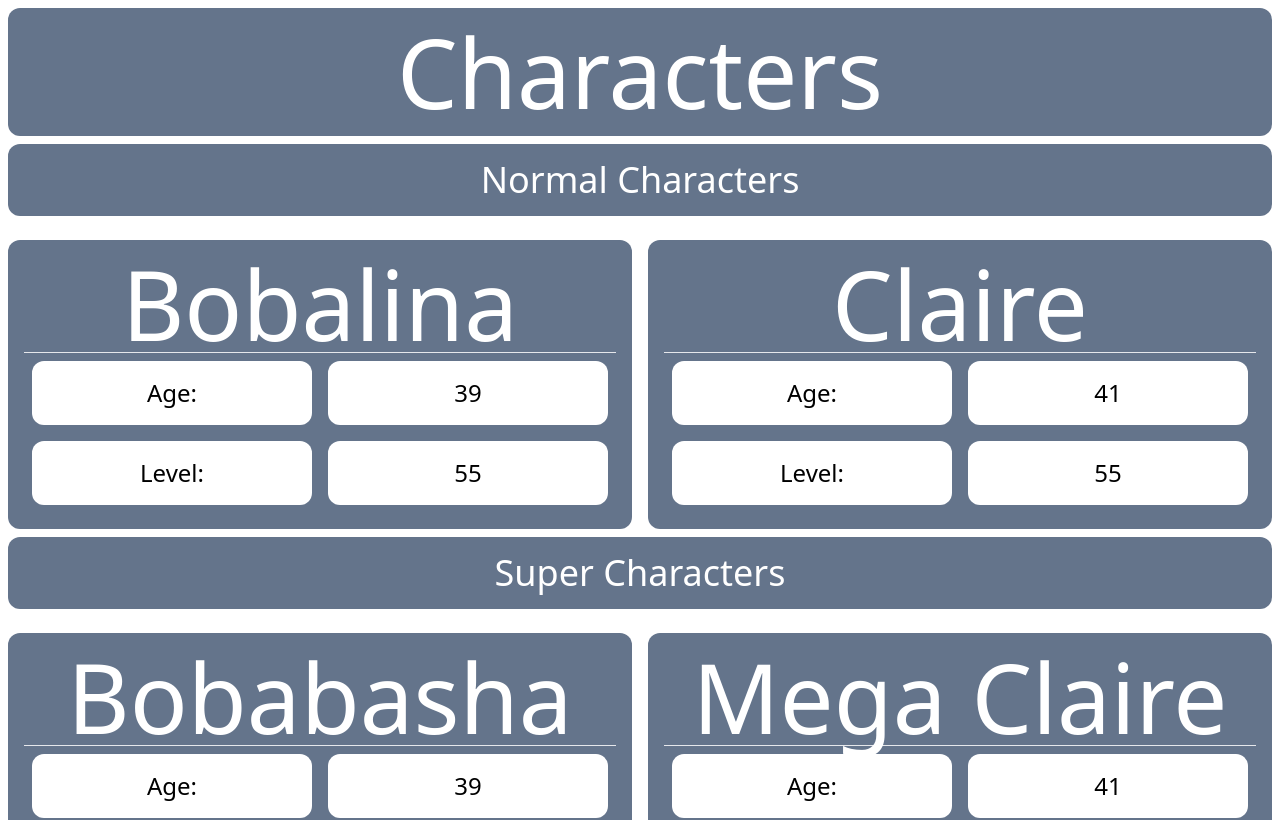
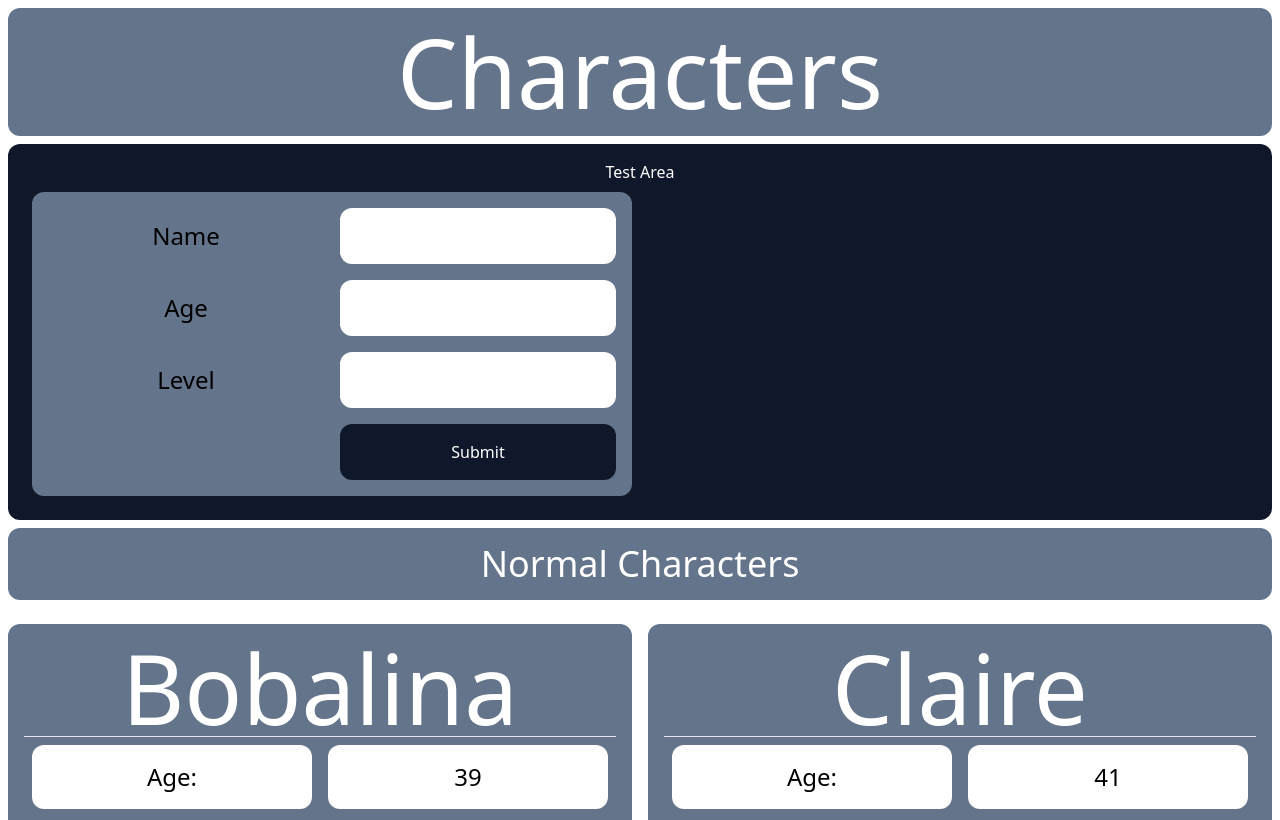
Before and after one commit to SmagicJones/characterVite, a React (Vite) app: page / in a window 1280 px wide. Shown: the top 820 px of the page. Built offline with nearby package versions, Linux system fonts and the light colour scheme.

Commit message:
starting the form console logging the array of character

```diff
--- a/src/App.tsx
+++ b/src/App.tsx
@@ -1,4 +1,5 @@
 import "./App.css";
+import { useEffect, useState } from "react";
 
 import { makePerson, makeSuperPerson } from "./utils/actions";
 
@@ -64,6 +65,22 @@ superPeople.push(megaClaire);
 superPeople.push(megaJack);
 
 function App() {
+  const [name, setName] = useState("");
+  const [age, setAge] = useState("");
+  const [level, setLevel] = useState("");
+  const array: string[] = [];
+
+  function handleSubmit(e) {
+    e.preventDefault();
+    array.push(name, age, level);
+    const strName = array[0];
+    const ageNum = Number(array[1]);
+    const levelNum = Number(array[2]);
+    const newPerson = makePerson(strName, ageNum, levelNum);
+    people.push(newPerson);
+    console.log(people);
+  }
+
   return (
     <>
       <div className="full-size">
@@ -78,6 +95,74 @@ function App() {
             </div>
           </div>
         </header>
+
+        <section className="m-2">
+          <div className="grid grid-cols-1">
+            <div className="bg-slate-900 rounded-xl text-white p-4">
+              <div className="text-center">
+                <h3>Test Area</h3>
+              </div>
+              <div className="grid md:grid-cols-2 gap-4 m-2">
+                <div className="bg-slate-500 rounded-xl p-4">
+                  <form
+                    className="grid grid-cols-2 gap-4 text-black"
+                    onSubmit={handleSubmit}
+                  >
+                    <div className="flex justify-center items-center">
+                      <label htmlFor="name" className="text-2xl">
+                        Name
+                      </label>
+                    </div>
+                    <input
+                      className="p-4 rounded-xl"
+                      name="name"
+                      id="name"
+                      type="text"
+                      onChange={(e) => {
+                        setName(e.target.value);
+                      }}
+                    />
+                    <div className="flex justify-center items-center">
+                      <label className="text-2xl" htmlFor="age">
+                        Age
+                      </label>
+                    </div>
+
+                    <input
+                      className="p-4 rounded-xl"
+                      name="age"
+                      id="age"
+                      type="text"
+                      onChange={(e) => {
+                        setAge(e.target.value);
+                      }}
+                    />
+                    <div className="flex justify-center items-center">
+                      <label className="text-2xl" htmlFor="level">
+                        Level
+                      </label>
+                    </div>
+
+                    <input
+                      className="p-4 rounded-xl"
+                      name="level"
+                      id="level"
+                      type="text"
+                      onChange={(e) => {
+                        setLevel(e.target.value);
+                      }}
+                    />
+                    <div></div>
+                    <button className="p-4 bg-slate-900 rounded-xl text-white">
+                      Submit
+                    </button>
+                  </form>
+                </div>
+              </div>
+            </div>
+          </div>
+        </section>
+
         <main>
           <div className="grid grid-cols-1 m-2">
             <div className="bg-slate-500 rounded-xl text-white p-4">
```
